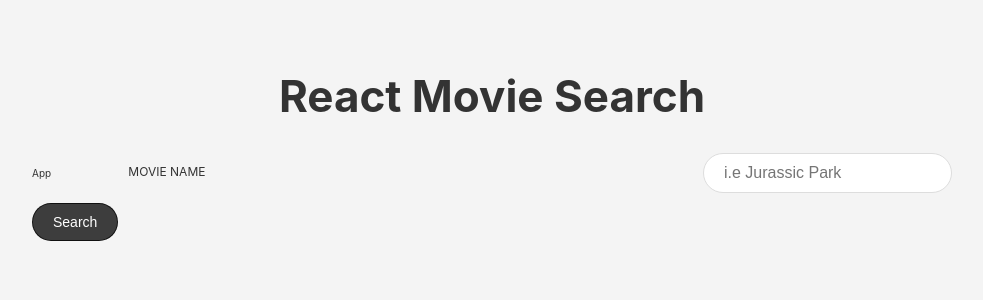
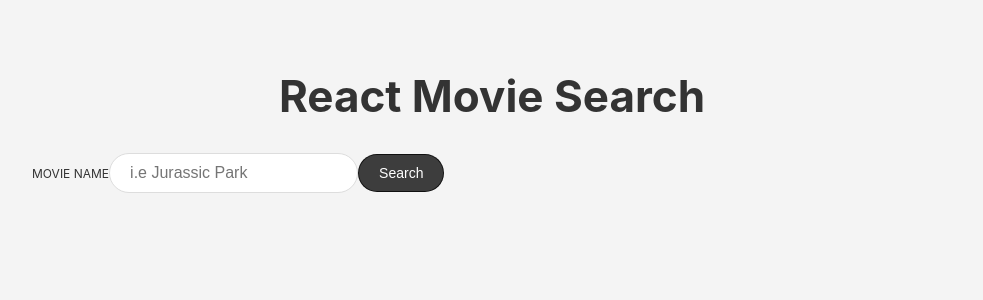
Before and after one commit to rOluochKe/movie-app, a React (Create React App) app: page / in a window 1280 px wide. Shown: the top 300 px of the page, without its empty margins (148-1131 px from the left). Built offline with nearby package versions, Linux system fonts and the light colour scheme.

Commit message:
basic searchMovies function

```diff
--- a/src/components/searchMovie.js
+++ b/src/components/searchMovie.js
@@ -1,8 +1,26 @@
 import React from 'react';
 
 export default function searchMovie() {
+
+  const searchMovies = async (e) => {
+    e.preventDefault();
+    console.log("submitting")
+
+    const query = "Jurassic Park";
+
+    const url = `https://api.themoviedb.org/3/search/movie?api_key=8fdc399e9acd396d2f4c07e9121fd89f&language=en-us&query=${query}&incluse_adult=false`;
+
+    try {
+      const res = await fetch(url);
+      const data = await res.json();
+      console.log(data);
+    } catch(err) {
+      console.log(err)
+    }
+  }
+
   return (
-    <form className="form">App
+    <form cla$ssName="form" onSubmit={searchMovies}>
       <label className="label" htmlFor="query">Movie Name</label>
       <input className="input" type="text" name="query" placeholder="i.e Jurassic Park"/>
       <button className="button" type="submit">Search</button>
```
